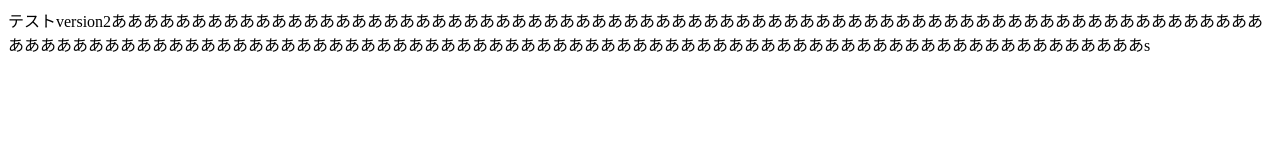
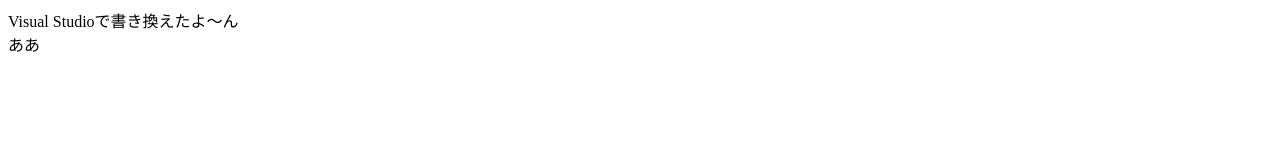
Before and after one commit to Toa3310/2025-04-28-1, a plain HTML site: page index.html in a window 1280 px wide. Drawn offline with Linux system fonts and the light colour scheme.

Commit message:
Update index.html
カスみたいな文になっていたので修正しました

```diff
--- a/index.html
+++ b/index.html
@@ -5,6 +5,7 @@
       <title>タイトル</title>
     </head>
     <body>
-      テストversion2あああああああああああああああああああああああああああああああああああああああああああああああああああああああああああああああああああああああああああああああああああああああああああああああああああああああああああああああああああああああああああああああああああああああああああああああs
+      Visual Studioで書き換えたよ～ん<br>
+      ああ
     </body>
 </html>
```
